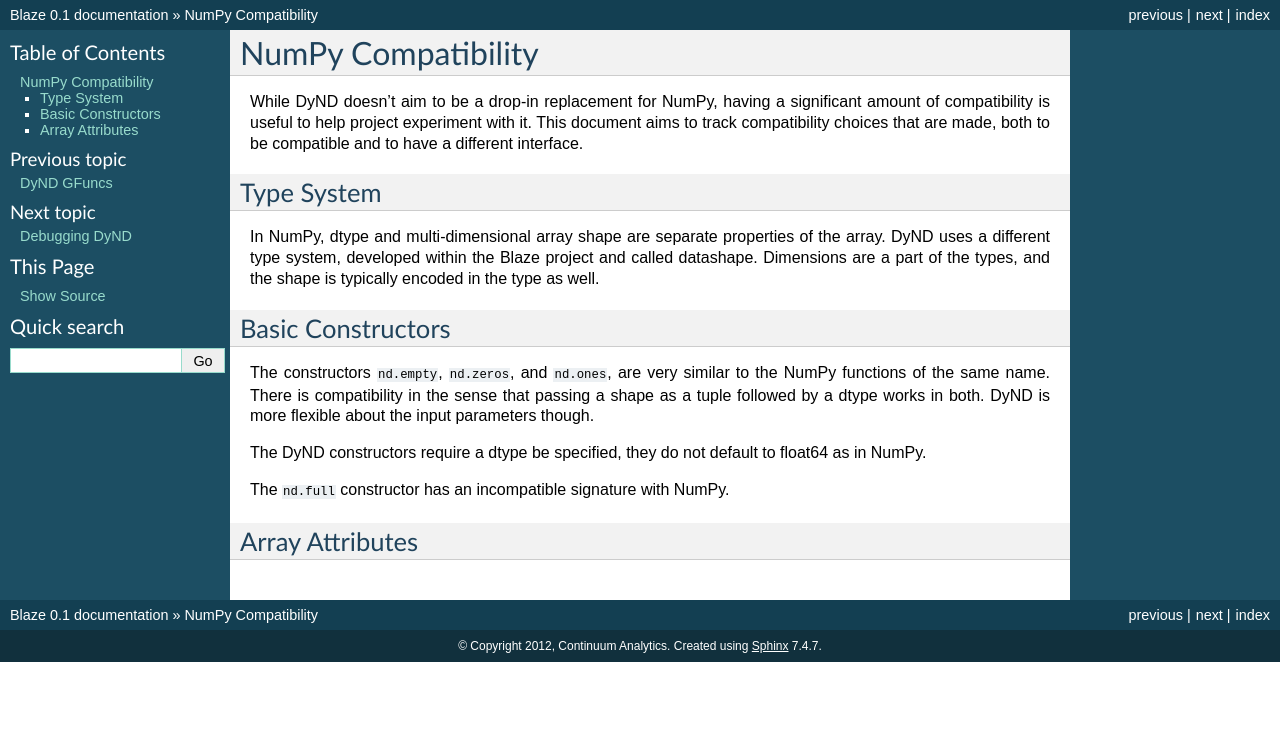
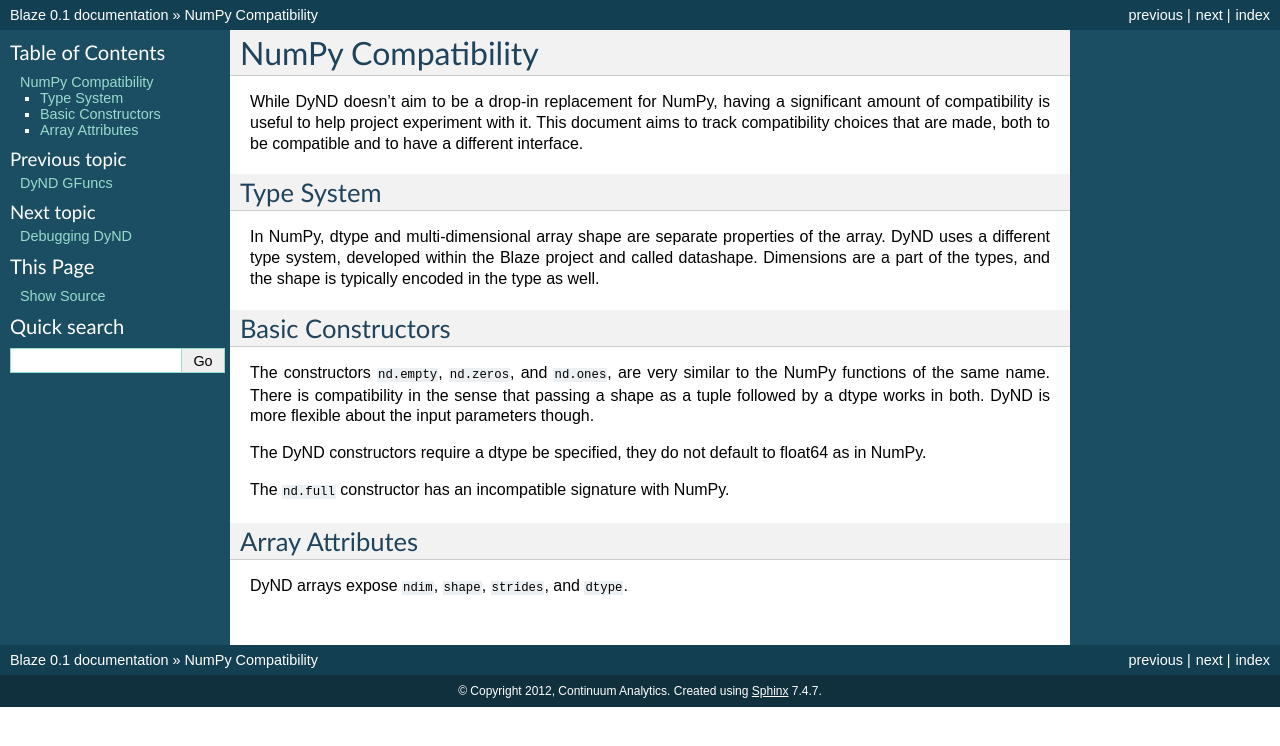
Before and after one commit to libdynd/dynd-python, a Sphinx documentation site: the page built from docs/source/numpy-compat.rst, in a window 1280 px wide. Shown: the top 746 px of the page. Built offline with Sphinx 7.4.7, drawn with Linux system fonts in a browser that asks for light colours.

Commit message:
Add ndim, type, and dtype properties to the array object

```diff
--- a/docs/source/numpy-compat.rst
+++ b/docs/source/numpy-compat.rst
@@ -30,3 +30,5 @@
 
 Array Attributes
 ----------------
+
+DyND arrays expose ``ndim``, ``shape``, ``strides``, and ``dtype``.
```
Also changed, not shown: 1 other file.
